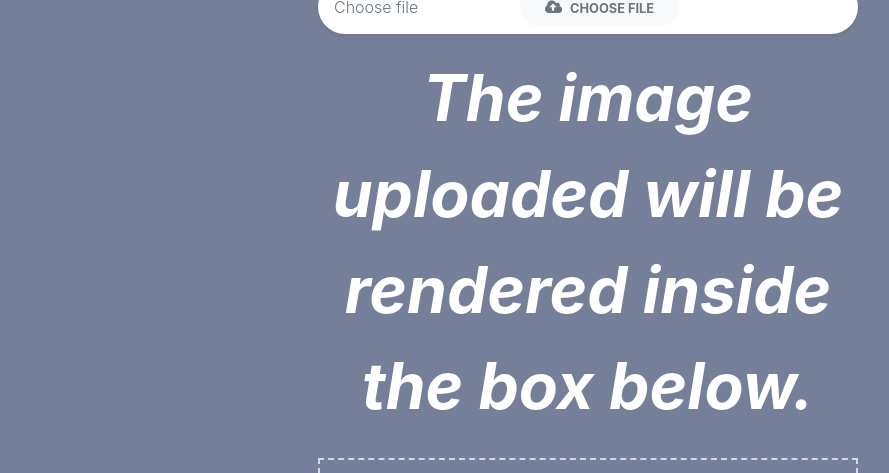
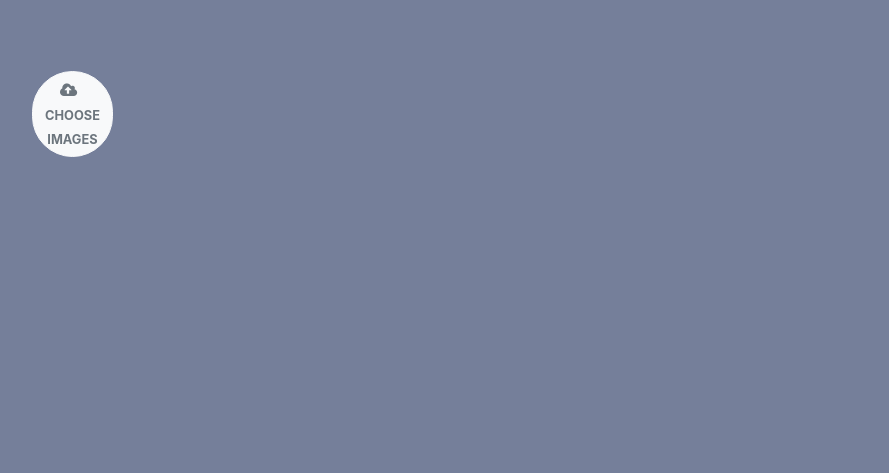
Before and after one commit to animikhaich/Facial-Recognition-Dashboard, a Flask app: page /upload_faces in a window 1280 px wide. Shown: the part 374-847 px from the top of the page, without its empty margins (52-941 px from the left). Run offline with Flask 2, Linux system fonts and the light colour scheme; some libraries are stand-ins or nearby versions; some web fonts are replaced.

Commit message:
Changed File Uploader

```diff
--- a/templates/upload_faces.html
+++ b/templates/upload_faces.html
@@ -5,26 +5,20 @@
     <div class="container py-5">
 
     <header class="text-white text-center">
-        <h1 class="display-4">Bootstrap Image Upload</h1>
+        <h1 class="display-4">Upload Images with Faces that you want to recognize later down the road</h1>
         <img src="https://res.cloudinary.com/mhmd/image/upload/v1564991372/image_pxlho1.svg" alt="" width="150" class="mb-4">
     </header>
 
 
-    <div class="row py-4">
-        <div class="col-lg-6 mx-auto">
+    <div class="row py-5">
+        <div class="col-lg-1 col-centered">
 
-            <!-- Upload image input-->
-            <div class="input-group mb-3 px-2 py-2 rounded-pill bg-white shadow-sm">
-                <input id="upload" type="file" multiple onchange="readURL(this);" class="form-control border-0">
-                <label id="upload-label" for="upload" class="font-weight-light text-muted">Choose file</label>
-                <div class="input-group-append">
-                    <label for="upload" class="btn btn-light m-0 rounded-pill px-4"> <i class="fa fa-cloud-upload mr-2 text-muted"></i><small class="text-uppercase font-weight-bold text-muted">Choose file</small></label>
-                </div>
+            <div class="text-center">
+                <form action="" method="post" class="input-group-append">
+                    <input type="file" name="faces" id="faces-input" multiple style="display: none;">
+                    <label for="faces-input" class="btn btn-light m-0 rounded-pill px-6"> <i class="fa fa-cloud-upload mr-2 text-muted"></i><small class="text-uppercase font-weight-bold text-muted">Choose Images</small></label>
+                </form>
             </div>
-
-            <!-- Uploaded image area-->
-            <p class="font-italic text-white text-center">The image uploaded will be rendered inside the box below.</p>
-            <div class="image-area mt-4"><img id="imageResult" src="#" alt="" class="img-fluid rounded shadow-sm mx-auto d-block"></div>
 
         </div>
     </div>
```
